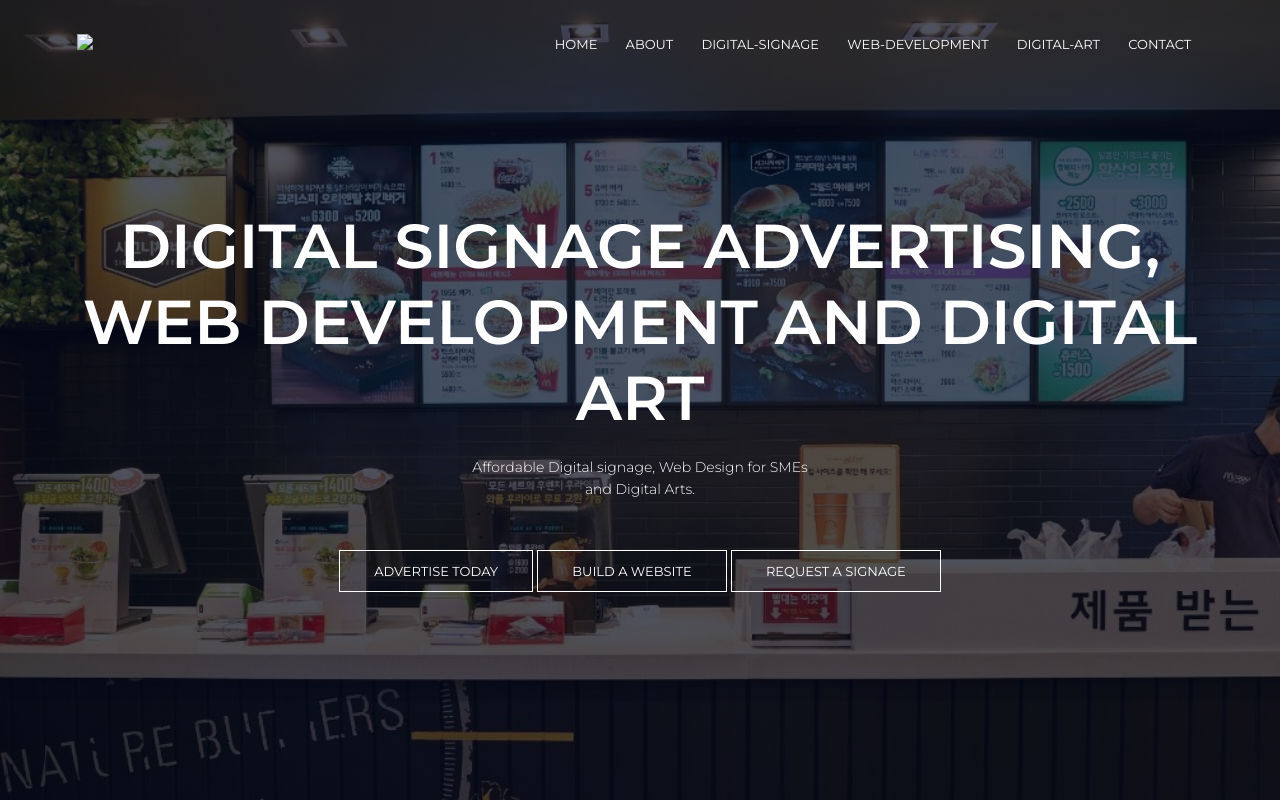
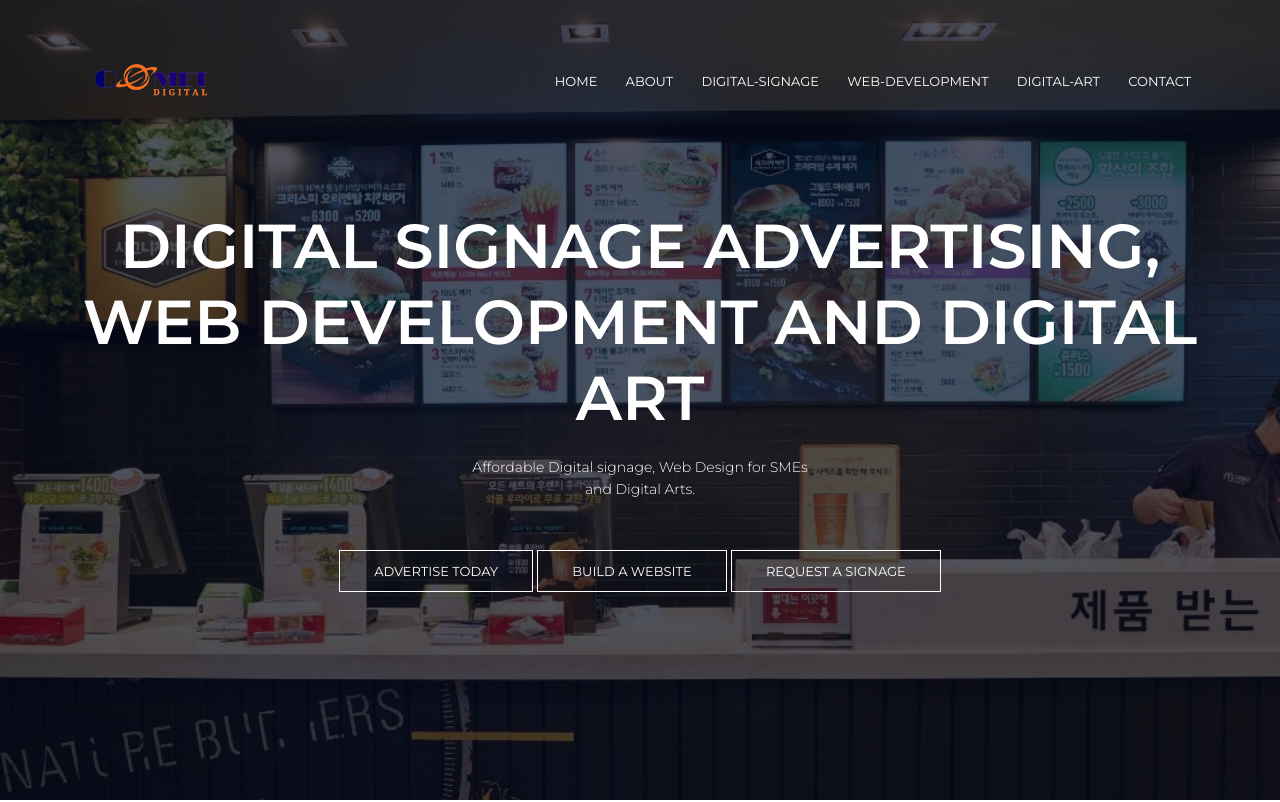
Before and after one commit to oysaal/cdlsite, a plain HTML site: page index.html in a window 1280 px wide. Shown: the top 802 px of the page. Drawn offline with Linux system fonts and the light colour scheme; files whose address does not match are found by name.

Commit message:
Update index.html

```diff
--- a/index.html
+++ b/index.html
@@ -13,7 +13,7 @@
   <body>
     <section class="header">
       <nav>
-        <a href="index.html"><img src="images/comet logo-360x504.png"></a>
+        <a href="index.html"><img src="comet logo-360x504.png"></a>
         <div class="nav-links" id="navlinks">
             <i class="fas fa-bars"></i>
           <ul>
```
